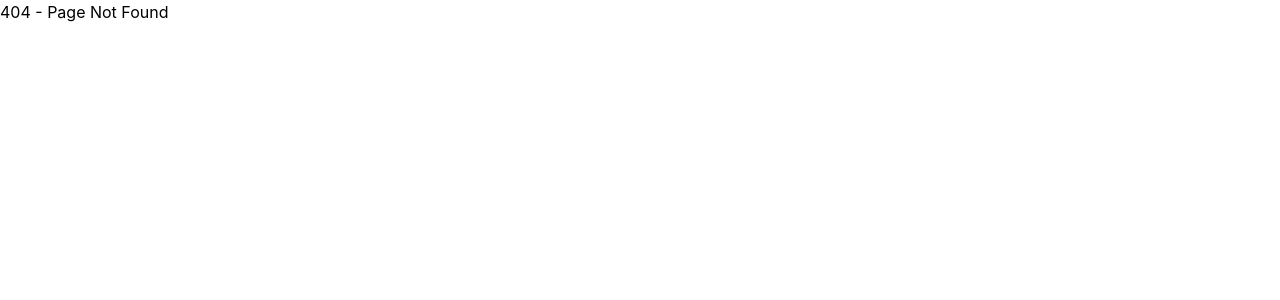
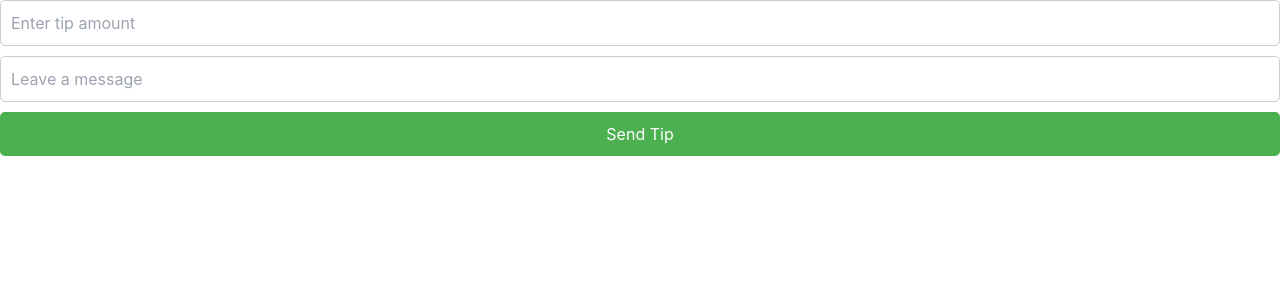
Before and after one commit to goalandpriority-ui/TipJar, a Next.js app: page /tipjar in a window 1280 px wide. Before the commit this address had no page. Shown: the top 300 px of the page. Built offline with nearby package versions, Linux system fonts and the light colour scheme.

Commit message:
Create tipjar.js

```diff
--- /dev/null
+++ b/pages/tipjar.js
@@ -0,0 +1,42 @@
+import { useState } from 'react'
+
+export default function TipJar({ onNewTip }) {
+  const [amount, setAmount] = useState('')
+  const [message, setMessage] = useState('')
+
+  const handleSubmit = (e) => {
+    e.preventDefault()
+    if (!amount) return alert('Enter tip amount!')
+
+    const tip = { amount, message: message || 'No message' }
+
+    // Send tip to parent
+    onNewTip(tip)
+
+    // Reset inputs
+    setAmount('')
+    setMessage('')
+  }
+
+  return (
+    <form onSubmit={handleSubmit} style={{ display: 'flex', flexDirection: 'column', gap: '10px' }}>
+      <input
+        type="number"
+        placeholder="Enter tip amount"
+        value={amount}
+        onChange={(e) => setAmount(e.target.value)}
+        style={{ padding: '10px', fontSize: '1rem', borderRadius: '5px', border: '1px solid #ccc' }}
+      />
+      <input
+        type="text"
+        placeholder="Leave a message"
+        value={message}
+        onChange={(e) => setMessage(e.target.value)}
+        style={{ padding: '10px', fontSize: '1rem', borderRadius: '5px', border: '1px solid #ccc' }}
+      />
+      <button type="submit" style={{ padding: '10px', fontSize: '1rem', borderRadius: '5px', cursor: 'pointer', background: '#4caf50', color: '#fff', border: 'none' }}>
+        Send Tip
+      </button>
+    </form>
+  )
+}
```
